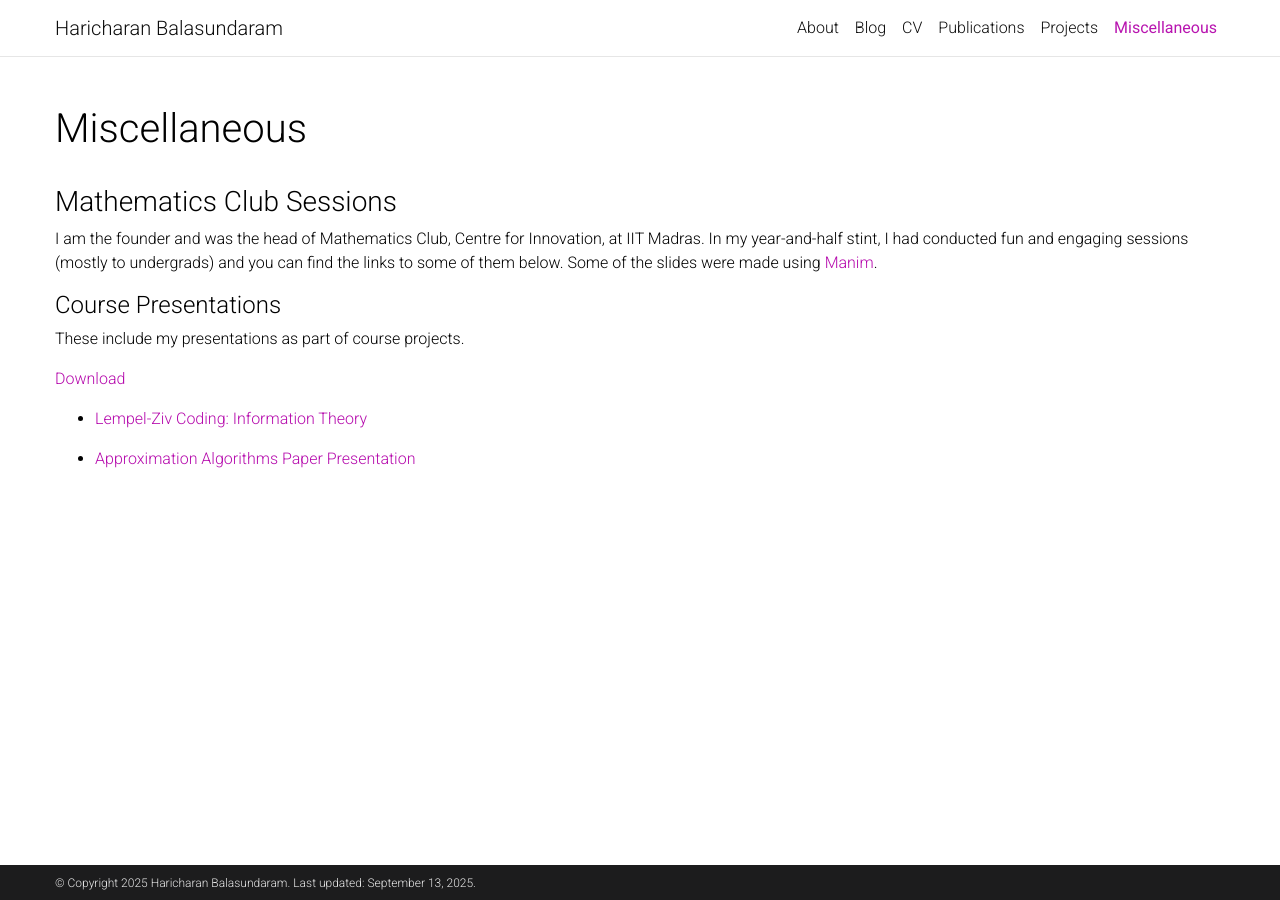
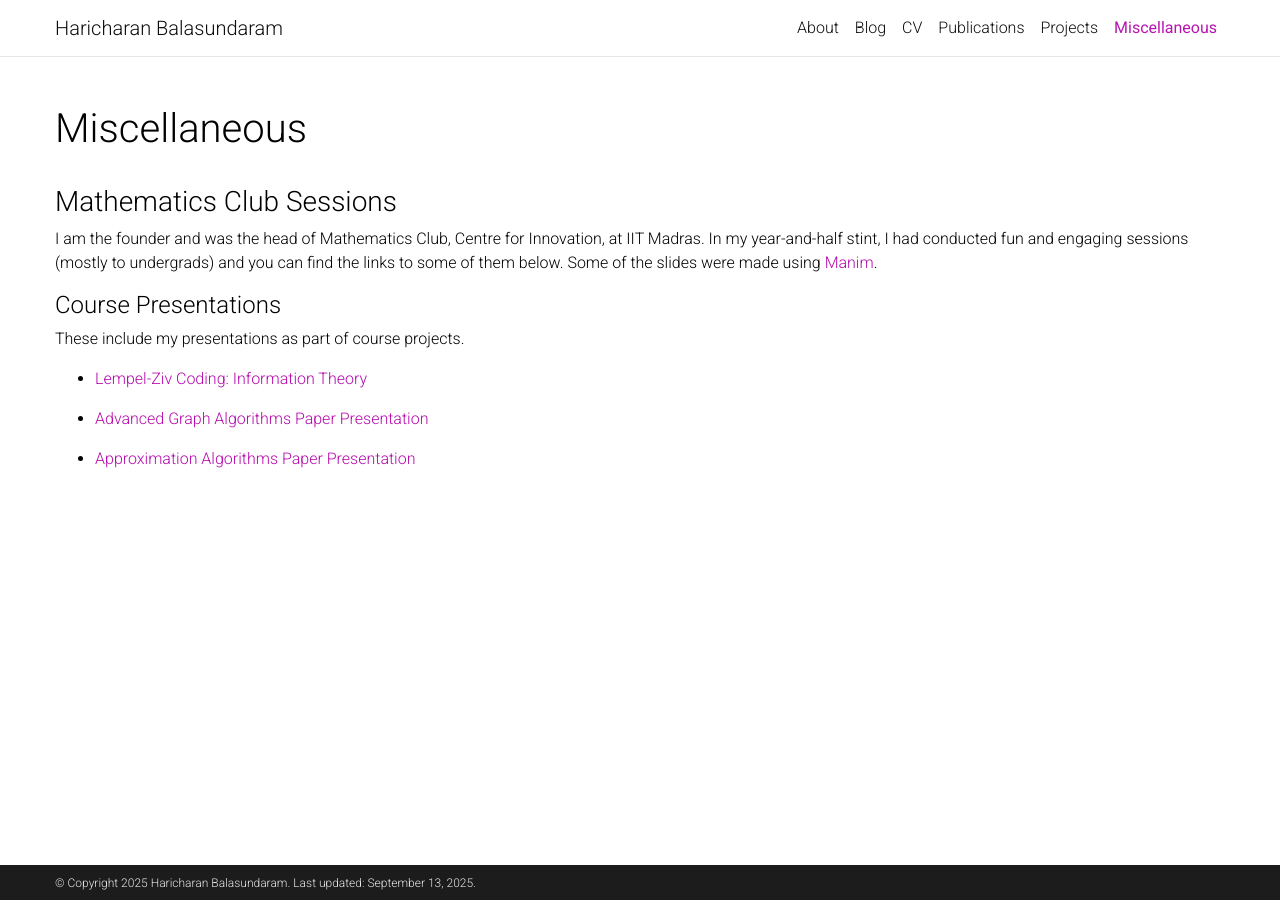
Before and after one commit to Haricharan1212/Haricharan1212.github.io, a Jekyll site: the page built from _pages/misc.md, in a window 1280 px wide. Built offline with Jekyll 4.4.1, drawn with Linux system fonts in a browser that asks for light colours; comment, search, counter and statistics services are not loaded; a style sheet for code colours, icons or effects is not loaded.

Commit message:
fixing pdf files

```diff
--- a/_pages/misc.md
+++ b/_pages/misc.md
@@ -27,8 +27,8 @@
 #### Course Presentations
 These include my presentations as part of course projects.
 
-[Download]({{ '/assets/pdf/Advanced_Graph_Algorithms_Paper_Presentation.pdf' | relative_url }})
+* [Lempel-Ziv Coding: Information Theory]({{ '/assets/Information_Theory_Presentation.pdf' | relative_url }})
 
-* [Lempel-Ziv Coding: Information Theory](assets/Information_Theory_Presentation.pdf)
+* [Advanced Graph Algorithms Paper Presentation]({{ '/assets/pdf/Advanced_Graph_Algorithms_Paper_Presentation.pdf' | relative_url }})
 
-* [Approximation Algorithms Paper Presentation](assets/Approximation_Algorithms_Paper_Presentation.pdf)
+* [Approximation Algorithms Paper Presentation]({{ '/assets/Approximation_Algorithms_Paper_Presentation.pdf' | relative_url }})
```
Also changed, not shown: 6 other files.
